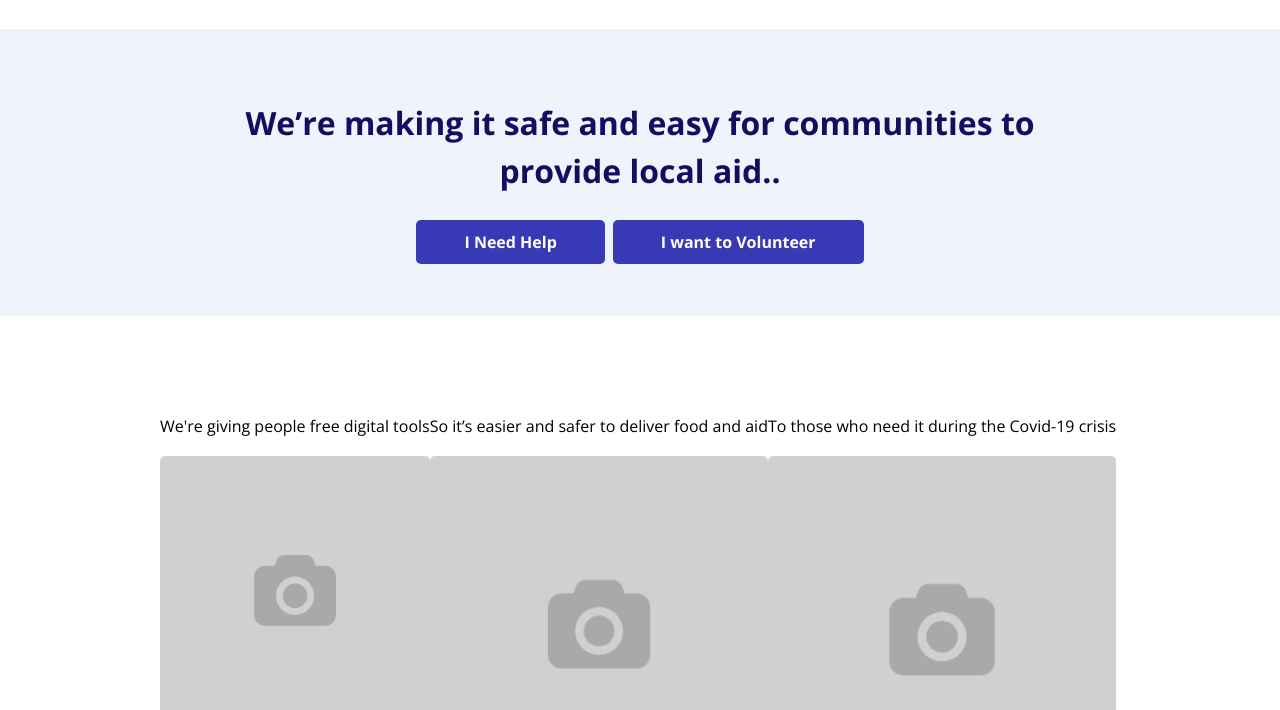
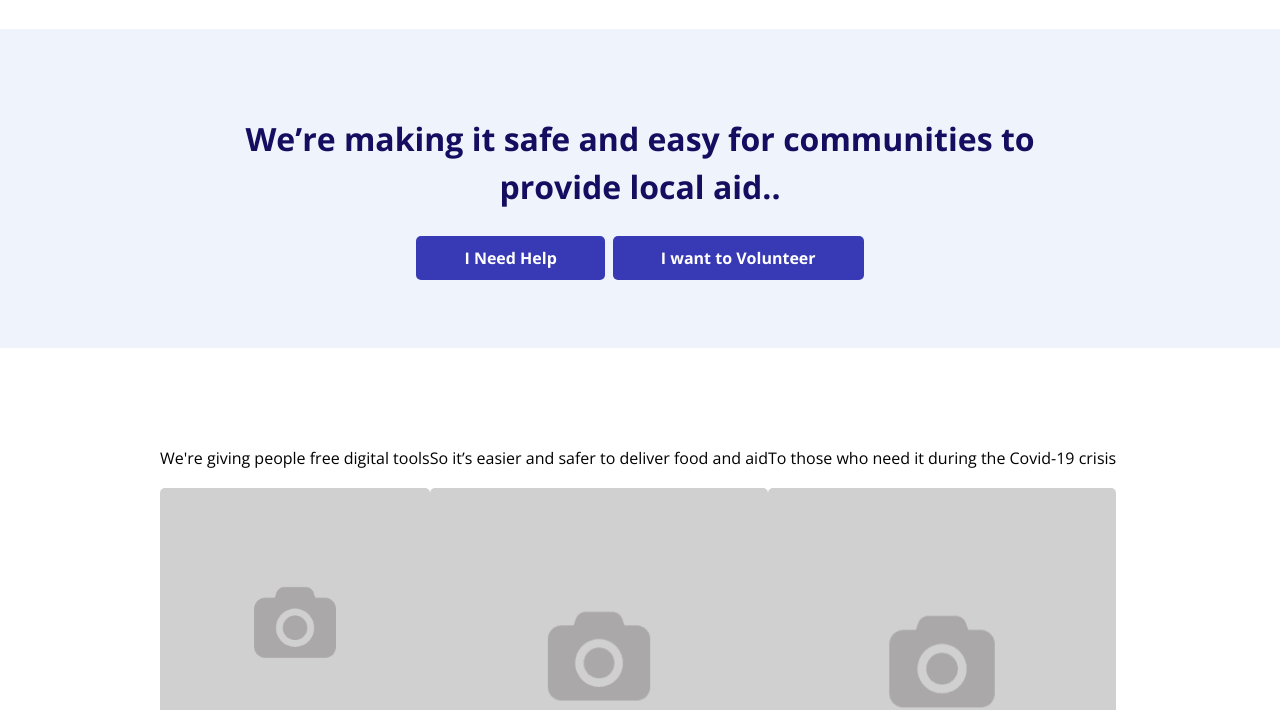
Before and after one commit to factn/resilience-landing-page, a Gatsby site: page / in a window 1280 px wide. Shown: the part 90-800 px from the top of the page. Built offline with nearby package versions, Linux system fonts and the light colour scheme; Gatsby itself is replaced by a stand-in of ours.

Commit message:
Adds more padding to hero

```diff
--- a/src/components/scss/_hero.scss
+++ b/src/components/scss/_hero.scss
@@ -1,6 +1,6 @@
 .siteHero {
   background-color: $color-sky;
-  padding: 3rem 2rem;
+  padding: 4rem 2rem;
   text-align: center;
 }
 
```
